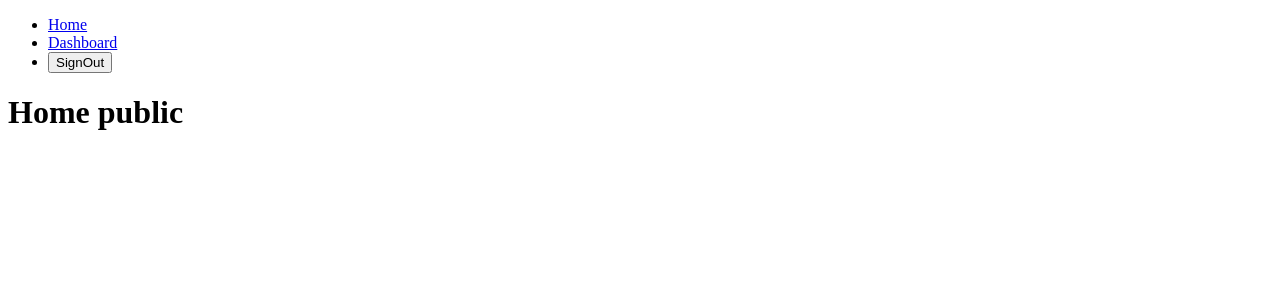
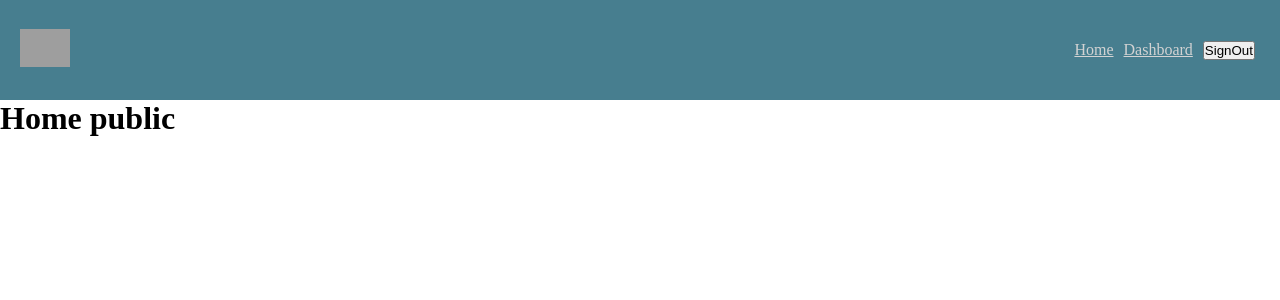
Before and after one commit to 3ndrius/Social-login, a React (Create React App) app: page / in a window 1280 px wide. Shown: the top 300 px of the page. Built offline with nearby package versions, Linux system fonts and the light colour scheme; no server answers; sample sign-in values are in the browser's storage; grey boxes are pictures that could not be loaded.

Commit message:
Add style v1.1

```diff
--- a/src/App.js
+++ b/src/App.js
@@ -45,8 +45,11 @@ class AuthContextProvider extends Component {
       <BrowserRouter>
         <AuthContext.Provider value={{ isSignIn: this.state.isSignIn }}>
           <header className="app-header">
+            <div className="app-header__logo">
+              <img src="https://www.freepnglogos.com/uploads/netflix-logo-circle-png-5.png" alt="logo"/>
+            </div>
          <nav className="app-header__nav">
-         <ul>
+         <ul className="app-header__list">
               <li>
                 <Link to="/">Home</Link>
                 </li>
@@ -67,10 +70,13 @@ class AuthContextProvider extends Component {
                   </button>{" "}
                 </li>
               ) : (
-               this.state.signInButton && <StyledFirebaseAuth
+               this.state.signInButton &&
+               <div className="overlay">
+                 <StyledFirebaseAuth
                   uiConfig={this.uiConfig}
                   firebaseAuth={firebase.auth()}
                 />
+               </div>
               )}
             </ul>
          </nav>
--- a/src/components/Dashboard.js
+++ b/src/components/Dashboard.js
@@ -12,9 +12,9 @@ export default class Dashboard extends Component {
 
   render() {
     return (
-      <div>
-        <h1>Dashboard component protected</h1>
-        <ul>
+      <div className="dashboard">
+      <aside className="dashboard-nav">
+      <ul className="dashboard-nav__list">
           <li>
             <Link to="/dashboard">Welcome</Link>
           </li>
@@ -25,6 +25,9 @@ export default class Dashboard extends Component {
             <Link to="/dashboard/contact">Contact</Link>
           </li>
         </ul>
+      </aside>
+      <section className="dashboard__content">
+
         {this.context.isSignIn ? (
           <Route path="/dashboard/" exact component={Welcome} />
         ) : (
@@ -40,6 +43,7 @@ export default class Dashboard extends Component {
         ) : (
           ""
         )}
+        </section>
       </div>
     );
   }
--- a/src/index.scss
+++ b/src/index.scss
@@ -0,0 +1,90 @@
+
+    $main-theme-light:rgb(71, 126, 143);
+    $second-theme-light:rgb(97, 178, 192);
+    $link-color-light: rgb(211, 211, 211);
+    $hover-color-light: rgb(71, 126, 143);
+
+*{
+    margin: 0;
+    padding: 0;
+    box-sizing: border-box;
+}
+
+a{
+    color:$link-color-light;
+
+}
+
+// header
+
+
+.app-header{
+    height: 100px;
+    background:$main-theme-light;
+    display: flex;
+    justify-content: space-between;
+    align-items: center;
+}
+.app-header__list{
+    list-style-type: none;
+    display: flex;
+    padding-right: 20px;
+
+   li{
+        padding: 0 5px;
+    }
+}
+.app-header__logo{
+    width:250px;
+    img{
+        width: 50px;
+        height: auto;
+        margin:0 20px;
+    }
+
+}
+.overlay{
+    position: fixed;
+    top:10%;
+    left:0;
+    right:0;
+    margin:auto;
+    height:300px;
+    width: 300px;
+    background:rgb(202, 202, 202);
+    z-index: 999;
+    -webkit-box-shadow: 0px 0px 300px 200px rgba(0,0,0,0.75);
+-moz-box-shadow: 0px 0px 300px 200px rgba(0,0,0,0.75);
+box-shadow: 0px 0px 100px 1200px rgba(0,0,0,0.75);
+}
+
+// dashboard
+
+
+.dashboard{
+    display: grid;
+
+    grid-template-columns: 250px 1fr;
+    grid-template-rows: minmax(100vh, 1fr);
+    grid-column-gap: 10px;
+
+}
+.dashboard-nav{
+    background:$second-theme-light;
+
+    ul{
+        list-style-type: none;
+        display: flex;
+        flex-direction: column;
+        justify-content: center;
+
+        li{
+           padding:30px;
+
+        }
+        li:hover{
+            background: $hover-color-light;
+            cursor: pointer;
+        }
+    }
+}
```
